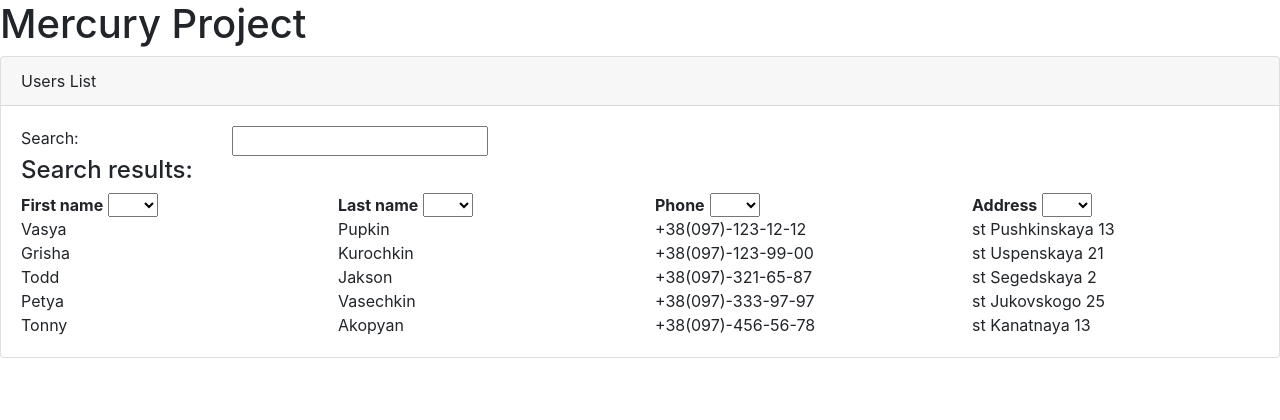
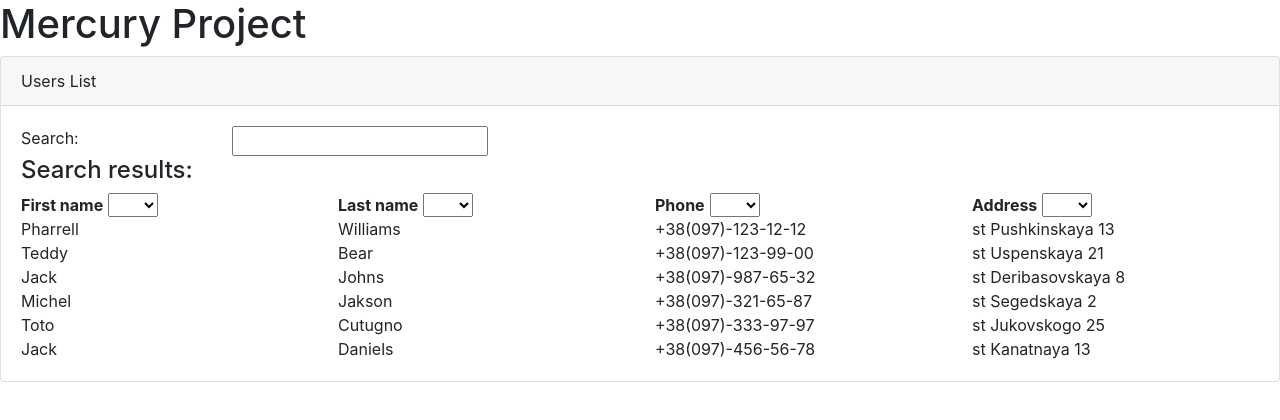
Before and after one commit to turinskiy/mercury, an Angular app: page / in a window 1280 px wide. Shown: the top 420 px of the page. Built offline with nearby package versions, Linux system fonts and the light colour scheme.

Commit message:
- Add more people to users list

```diff
--- a/src/app/users/mock-users.ts
+++ b/src/app/users/mock-users.ts
@@ -2,36 +2,43 @@ import { IUser } from './user';
 export const USERS: IUser[] = [
   {
     id: 1,
-    firstName: 'Vasya',
-    lastName: 'Pupkin',
+    firstName: 'Pharrell',
+    lastName: 'Williams',
     phone: '+38(097)-123-12-12',
     address: 'st Pushkinskaya 13'
   },
   {
     id: 2,
-    firstName: 'Grisha',
-    lastName: 'Kurochkin',
+    firstName: 'Teddy',
+    lastName: 'Bear',
     phone: '+38(097)-123-99-00',
     address: 'st Uspenskaya 21'
   },
   {
+    id: 6,
+    firstName: 'Jack',
+    lastName: 'Johns',
+    phone: '+38(097)-987-65-32',
+    address: 'st Deribasovskaya 8'
+  },
+  {
     id: 5,
-    firstName: 'Todd',
+    firstName: 'Michel',
     lastName: 'Jakson',
     phone: '+38(097)-321-65-87',
     address: 'st Segedskaya 2'
   },
   {
     id: 3,
-    firstName: 'Petya',
-    lastName: 'Vasechkin',
+    firstName: 'Toto',
+    lastName: 'Cutugno',
     phone: '+38(097)-333-97-97',
     address: 'st Jukovskogo 25'
   },
   {
     id: 4,
-    firstName: 'Tonny',
-    lastName: 'Akopyan',
+    firstName: 'Jack',
+    lastName: 'Daniels',
     phone: '+38(097)-456-56-78',
     address: 'st Kanatnaya 13'
   },
```
